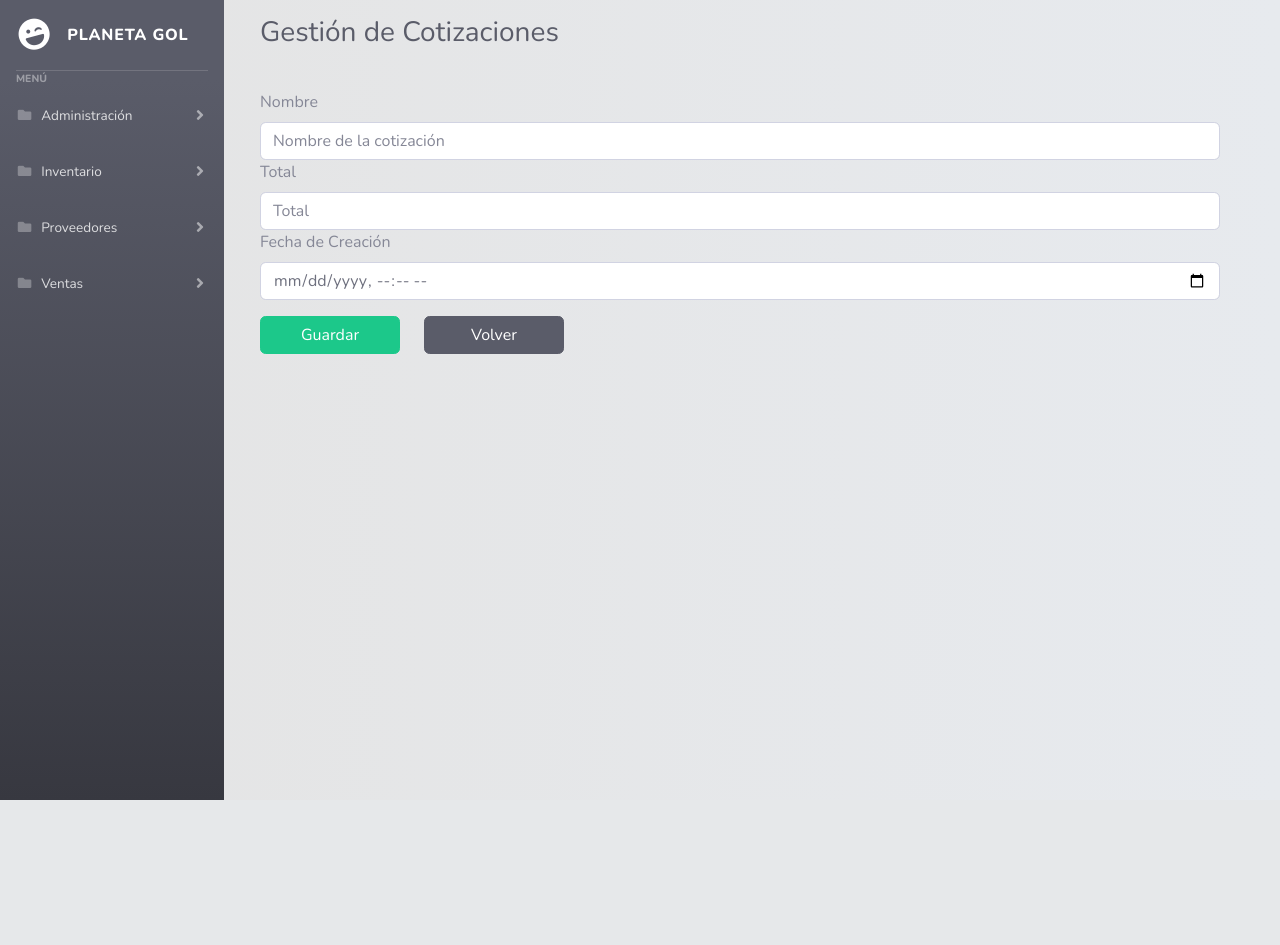
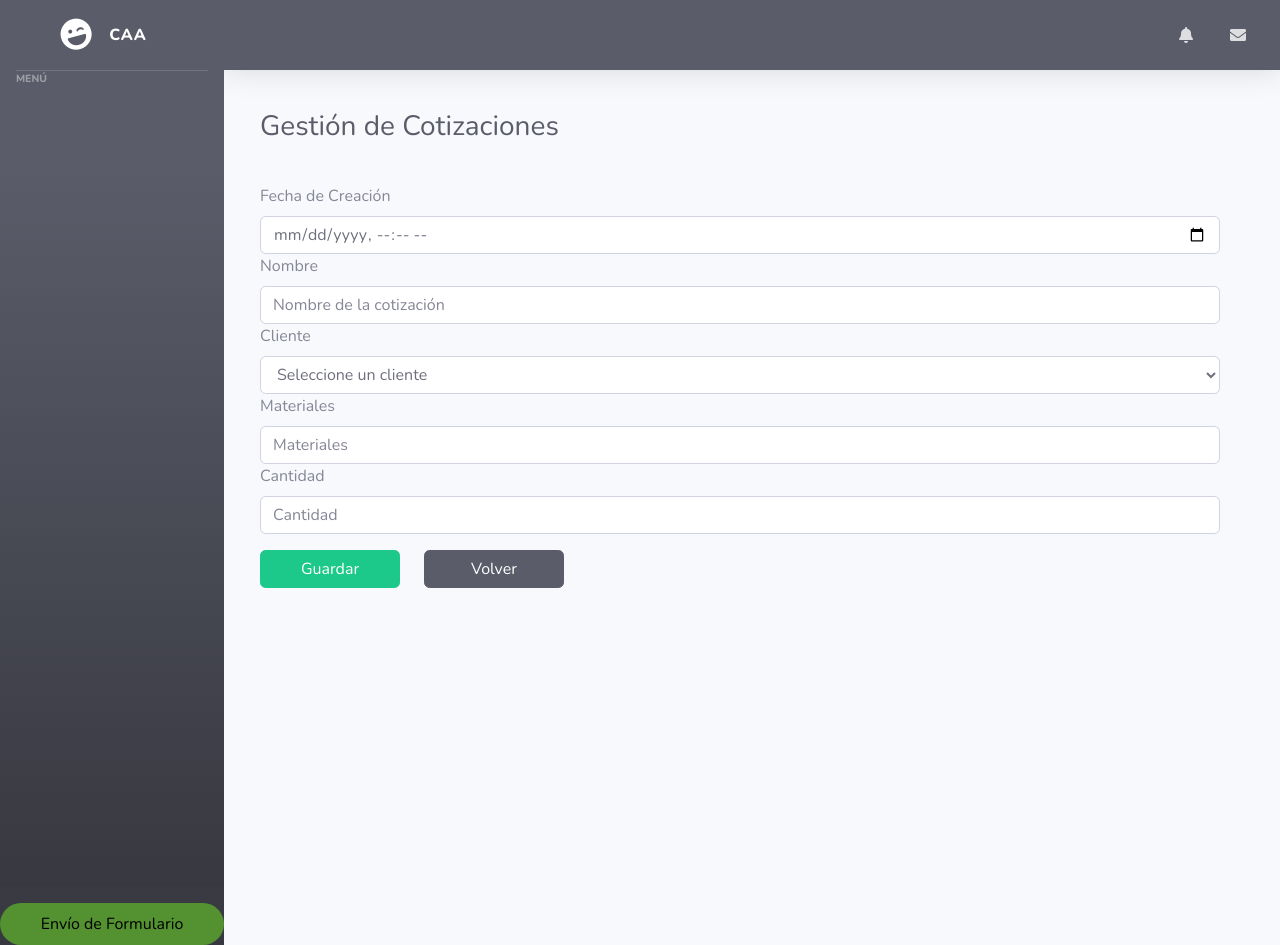
Before and after one commit to claudioborquez/SOFTWARE, a Django app: template ventas/templates/ventas/cotizacion_crear.html in a window 1280 px wide. Before the commit the page ends 800 px from the top, so only its background shows below. Run offline with Django 3.2, Linux system fonts and the light colour scheme; the template is opened without the code that fills it, so the values that code supplies are empty; some libraries are stand-ins or nearby versions.

Commit message:
tu vieja

```diff
--- a/ventas/templates/ventas/cotizacion_crear.html
+++ b/ventas/templates/ventas/cotizacion_crear.html
@@ -8,7 +8,7 @@
     <meta name="description" content="">
     <meta name="author" content="">
 
-    <title>Planeta Gol - Menu</title>
+    <title>CAA - Menu</title>
 
     <!-- Custom fonts for this template-->
     <link href="{% static 'vendor/fontawesome-free/css/all.min.css' %}" rel="stylesheet" type="text/css">
@@ -23,7 +23,9 @@
 </head>
  <!-- Contenido de la página -->
 
-<body id="page-top">
+<body id="page-top" class="custom-bg">
+
+
 
   <!-- Page Wrapper -->
   <div id="wrapper">
@@ -34,7 +36,7 @@
               <div class="sidebar-brand-icon rotate-n-15">
                   <i class="fas fa-laugh-wink"></i>
               </div>
-              <div class="sidebar-brand-text mx-3">Planeta Gol </div>
+              <div class="sidebar-brand-text mx-3"> CAA </div>
           </a>
 
           <!-- Divider -->
@@ -47,74 +49,80 @@
           </div>
 
           <!-- Nav Item - Pages Collapse Menu -->
-          <li class="nav-item">
-              <a class="nav-link collapsed" href="#" data-toggle="collapse" data-target="#collapseAD"
-                  aria-expanded="true" aria-controls="collapseAD">
-                  <i class="fas fa-fw fa-folder"></i>
-                  <span>Administración</span>
-              </a>
-              <div id="collapseAD" class="collapse" aria-labelledby="headingAD" data-parent="#accordionSidebar">
-                  <div class="bg-white py-2 collapse-inner rounded">
-                      <h6 class="collapse-header">Administración:</h6>
-                      <a class="collapse-item" href="{% url 'gestion_group' %}">Gestión de grupo</a>
-                      <a class="collapse-item" href="{% url 'gestion_user' %}">Gestión de usuarios</a>
 
-                  </div>
-              </div>
-          </li>
 
           <!-- Nav Item - Charts -->
-          <li class="nav-item">
-              <a class="nav-link collapsed" href="#" data-toggle="collapse" data-target="#collapseINV"
-                  aria-expanded="true" aria-controls="collapseINV">
-                  <i class="fas fa-fw fa-folder"></i>
-                  <span>Inventario</span>
-              </a>
-              <div id="collapseINV" class="collapse" aria-labelledby="headingINV" data-parent="#accordionSidebar">
-                  <div class="bg-white py-2 collapse-inner rounded">
-                      <h6 class="collapse-header">Inventario:</h6>
-                      <a class="collapse-item" href="{% url 'gestion_producto' %}">Gestión de producto</a>
-                      <a class="collapse-item" href="{% url 'gestion_categoria' %}">Gestión de Categoría</a>
-                      <a class="collapse-item" href="{% url 'orden_main' %}">Gestión de insumos</a>
 
-                  </div>
-              </div>
-          </li>
 
           <!-- Nav Item - Pages Collapse Menu -->
-          <li class="nav-item">
-            <a class="nav-link collapsed" href="#" data-toggle="collapse" data-target="#collapsePRO"
-                aria-expanded="true" aria-controls="collapsePRO">
-                <i class="fas fa-fw fa-folder"></i>
-                <span>Proveedores</span>
+
+
+          <ul class="navbar-nav bg-gradient-dark sidebar sidebar-dark accordion" id="accordionSidebar">
+            <!-- Resto del código -->
+
+            <!-- Nav Item - Ver Inventario -->
+
+        </ul>
+
+        <div class="navbar-nav nav-center mt-3">
+            <a class="nav-link btn rounded-pill active" href="#">
+                <span>Envío de Formulario</span>
             </a>
-            <div id="collapsePRO" class="collapse" aria-labelledby="headingPRO" data-parent="#accordionSidebar">
-                <div class="bg-white py-2 collapse-inner rounded">
-                    <h6 class="collapse-header">Proveedores:</h6>
-                    <a class="collapse-item" href="{% url 'gestion_proveedores' %}">Gestión de proveedores</a>
-                    <a class="collapse-item" href="{% url 'gestion_de_orden' %}">Gestión de orden</a>
+        </div>
 
-                </div>
-            </div>
-        </li>
+
+
+
+        <style>
+            .nav-link.active {
+                background-color: #539131;
+                color: #000000;
+            }
+        </style>
+
+
+
+
+
+
 
         <!-- Nav Item - Charts -->
-        <li class="nav-item">
-          <a class="nav-link collapsed" href="#" data-toggle="collapse" data-target="#collapseVEN"
-              aria-expanded="true" aria-controls="collapseVEN">
-              <i class="fas fa-fw fa-folder"></i>
-              <span>Ventas</span>
-          </a>
-          <div id="collapseVEN" class="collapse" aria-labelledby="headingVEN" data-parent="#accordionSidebar">
-              <div class="bg-white py-2 collapse-inner rounded">
-                  <h6 class="collapse-header">Ventas:</h6>
-                  <a class="collapse-item" href="{% url 'gestion_cliente' %}">Gestión de Cliente</a>
-                  <a class="collapse-item" href="{% url 'gestion_cotizacion' %}">Gestión de Cotizacion</a>
-            </li>
+
 
 
 
                 </ul>
+                <div id="content-wrapper" class="d-flex flex-column">
+                    <div id="content">
+                <nav class="navbar navbar-expand navbar-dark bg-dark topbar mb-4 static-top shadow">
+                    <!-- Sidebar Toggle (Topbar) -->
+                    <button id="sidebarToggleTop" class="btn btn-link d-md-none rounded-circle mr-3">
+                        <i class="fa fa-bars"></i>
+                    </button>
+
+                    <!-- Topbar Navbar -->
+                    <ul class="navbar-nav ml-auto">
+                        <li class="nav-item dropdown no-arrow mx-1">
+                            <a class="nav-link dropdown-toggle" href="#" id="alertsDropdown" role="button" data-toggle="dropdown" aria-haspopup="true" aria-expanded="false">
+                                <i class="fas fa-bell fa-fw"></i>
+
+                            </a>
+                        </li>
+
+
+                        <li class="nav-item dropdown no-arrow mx-1">
+                            <a class="nav-link dropdown-toggle" href="#" id="messagesDropdown" role="button" data-toggle="dropdown" aria-haspopup="true" aria-expanded="false">
+                                <i class="fas fa-envelope fa-fw"></i>
+
+                            </a>
+                        </li>
+
+
+
+
+
+                    </ul>
+                </nav>
 
 
             </nav>
@@ -135,18 +143,33 @@
             {% csrf_token %}
             <div class="col-12 col-lg-12 row row-cols-1 row-cols-md-1 g-2 p-lg-0-5">
                 <div class="mb-0 col-md-12">
+                    <label for="cotizacion_fecha_creacion" class="form-label">Fecha de Creación</label>
+                    <input type="datetime-local" class="form-control" name="fecha_creacion" id="cotizacion_fecha_creacion" required>
+                    <div class="feedback body--small normal"></div>
+                </div>
+                <div class="mb-0 col-md-12">
                     <label for="cotizacion_nombre" class="form-label">Nombre</label>
                     <input type="text" class="form-control" name="nombre" id="cotizacion_nombre" placeholder="Nombre de la cotización" required>
                     <div class="feedback body--small normal"></div>
                 </div>
                 <div class="mb-0 col-md-12">
-                    <label for="cotizacion_total" class="form-label">Total</label>
-                    <input type="number" step="0.01" class="form-control" name="total" id="cotizacion_total" placeholder="Total" required>
+                    <label for="cotizacion_cliente" class="form-label">Cliente</label>
+                    <select name="cliente" id="cotizacion_cliente" class="form-control" required>
+                        <option value="">Seleccione un cliente</option>
+                        {% for cliente in clientes %}
+                        <option value="{{ cliente.id }}">{{ cliente.nombre }}</option>
+                        {% endfor %}
+                    </select>
                     <div class="feedback body--small normal"></div>
                 </div>
                 <div class="mb-0 col-md-12">
-                    <label for="cotizacion_fecha_creacion" class="form-label">Fecha de Creación</label>
-                    <input type="datetime-local" class="form-control" name="fecha_creacion" id="cotizacion_fecha_creacion" value="{{ cotizacion.fecha_creacion|date:'Y-m-d\TH:i' }}" required>
+                    <label for="cotizacion_materiales" class="form-label">Materiales</label>
+                    <input type="text" class="form-control" name="materiales" id="cotizacion_materiales" placeholder="Materiales" required>
+                    <div class="feedback body--small normal"></div>
+                </div>
+                <div class="mb-0 col-md-12">
+                    <label for="cotizacion_cantidad" class="form-label">Cantidad</label>
+                    <input type="number" step="0.01" class="form-control" name="cantidad" id="cotizacion_cantidad" placeholder="Cantidad" required>
                     <div class="feedback body--small normal"></div>
                 </div>
                 <div class="mb-0 col-md-12">
```
Also changed, not shown: ventas/models.py (+2 -12 lines), ventas/views.py (+49 -8 lines), ventas/migrations/0002_auto_20230619_1723.py (added).
